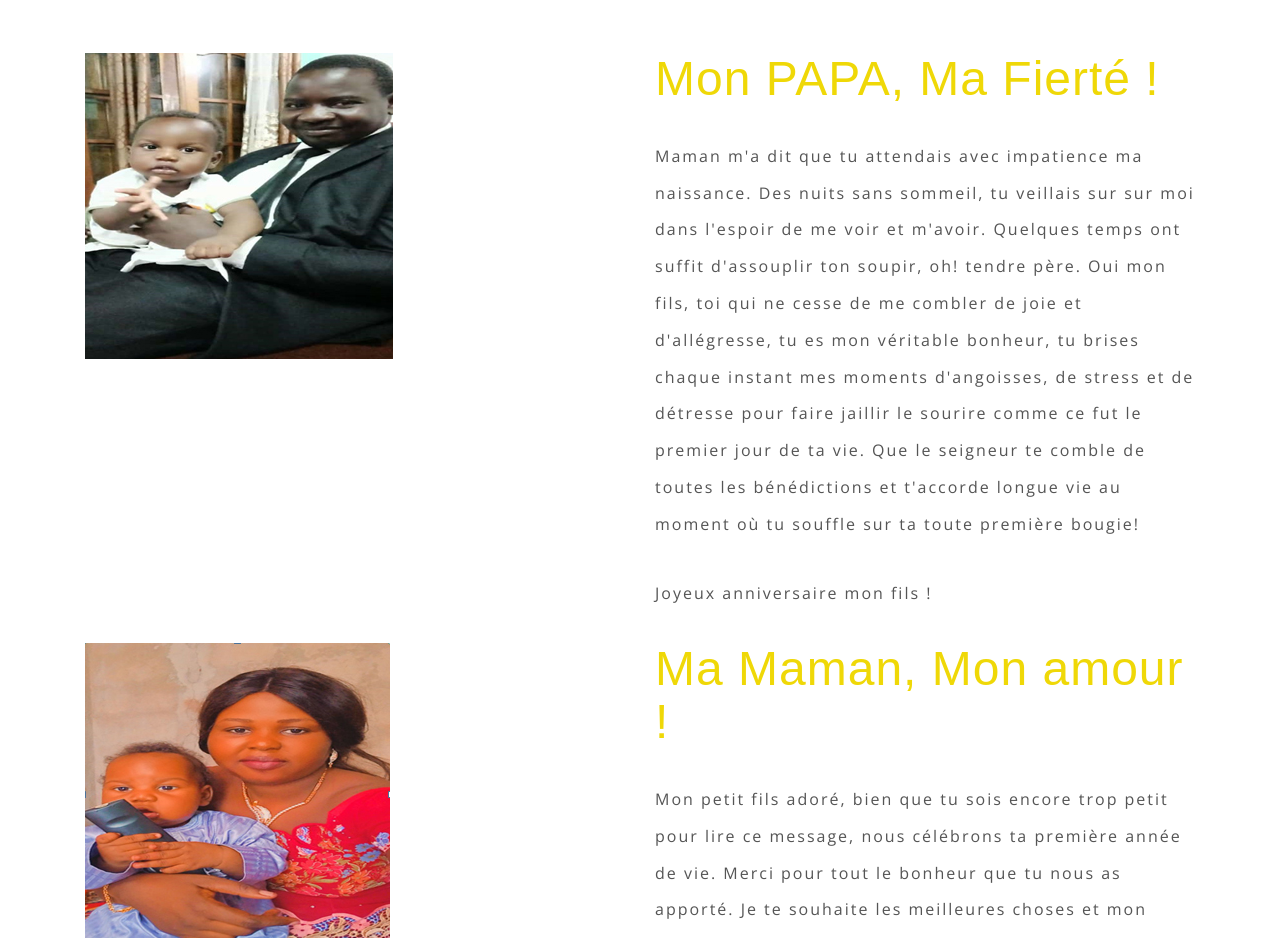
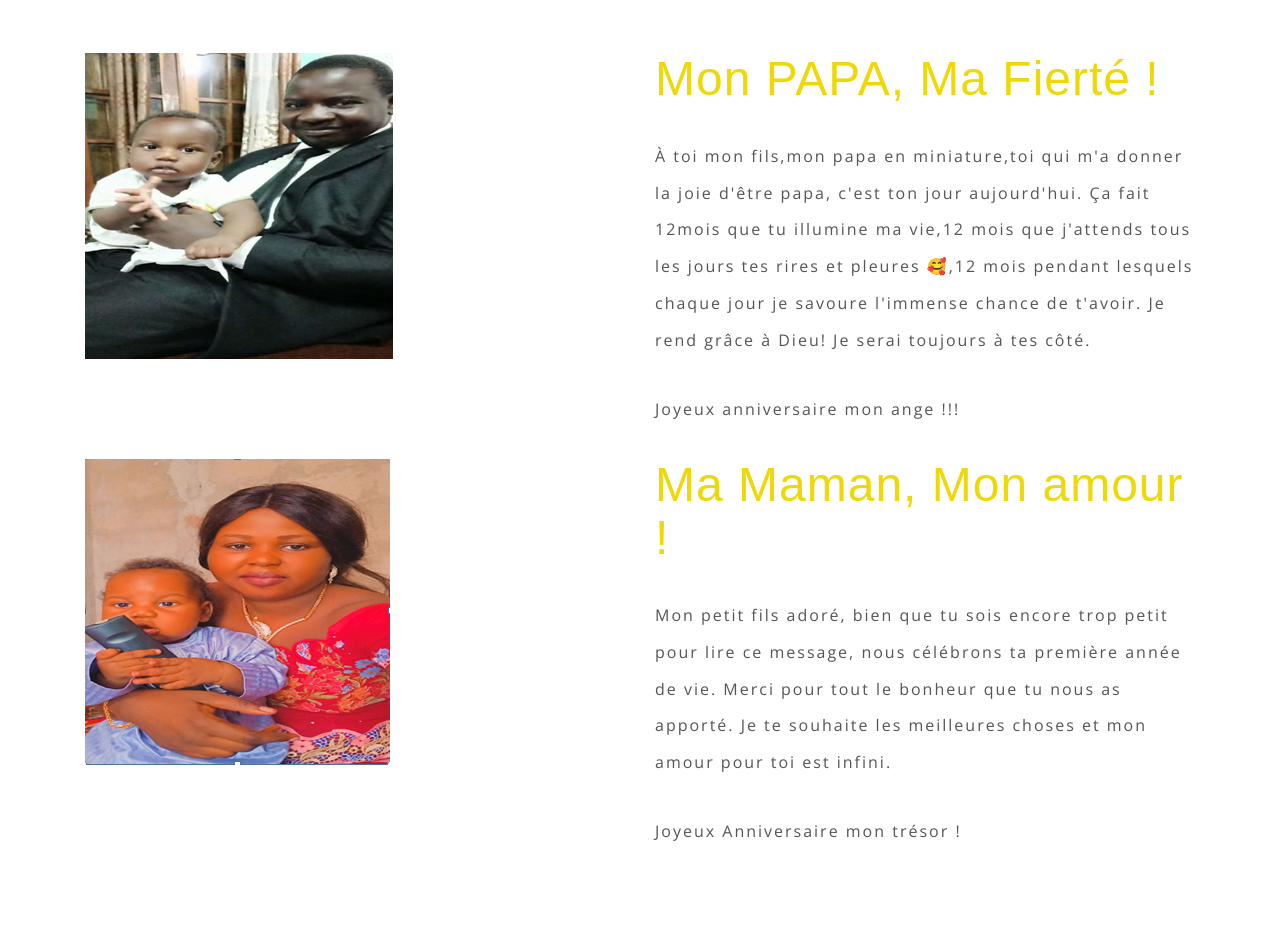
Before and after one commit to hanstankeu/anniversaire.arthur.github.io, a plain HTML site: page index.html in a window 1280 px wide. Shown: the part 2500-3438 px from the top of the page. Drawn offline with nearby package versions, Linux system fonts and the light colour scheme.

Commit message:
Update index.html

```diff
--- a/index.html
+++ b/index.html
@@ -179,8 +179,8 @@ Smartphone Compatible web template, free webdesigns for Nokia, Samsung, LG, Sony
 									<div class="tab-info_text_agile_w3l">
 										<h3>Mon PAPA, Ma Fierté ! </h3>
 
-										<p>Maman m'a dit que tu attendais avec impatience ma naissance. Des nuits sans sommeil, tu veillais  sur sur moi dans l'espoir de me voir et m'avoir.  Quelques temps ont suffit d'assouplir ton soupir, oh! tendre père.  Oui mon fils, toi qui ne cesse de me combler de joie et d'allégresse, tu es mon véritable bonheur,  tu brises chaque instant mes moments d'angoisses, de stress et de détresse pour faire jaillir le sourire comme ce fut le premier jour de ta vie. Que le seigneur te comble de toutes les bénédictions et t'accorde longue vie au moment où tu souffle sur ta toute première bougie! </p>
-									 <p>Joyeux anniversaire mon fils !</p>
+										<p>À toi mon fils,mon papa en miniature,toi qui m'a donner la joie d'être papa, c'est ton jour aujourd'hui. Ça fait 12mois que tu illumine ma vie,12 mois que j'attends tous les jours tes rires et pleures 🥰,12 mois pendant lesquels chaque jour je savoure l'immense chance de t'avoir. Je rend grâce à Dieu! Je serai toujours à tes côté. </p>
+									 <p>Joyeux anniversaire mon ange !!!</p>
 									</div>
 								</div>
 								<div class="clearfix"></div>
```
